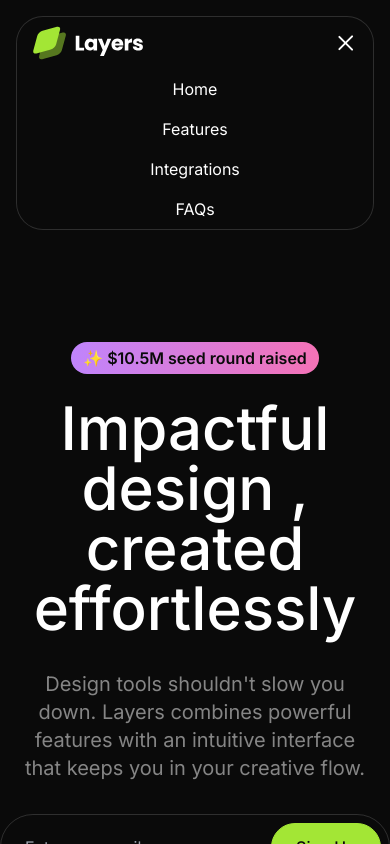
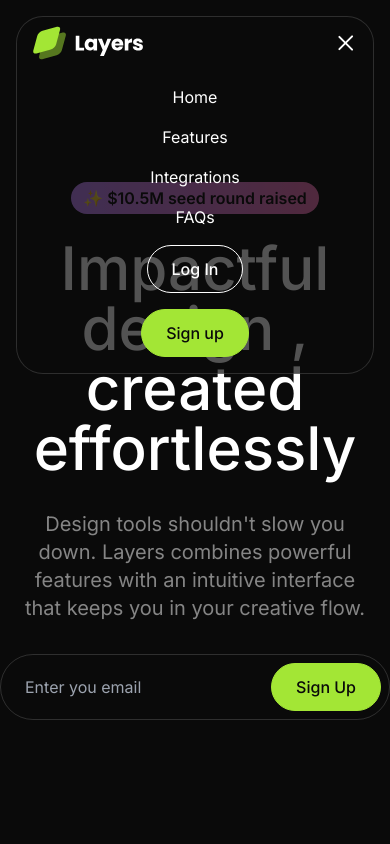
Before and after one commit to LOSTBOY-IS-DED/Layers, a Next.js app in the folder starter-template/: page / in a window 390 px wide. Both pictures are taken after a click on the icon 345 px from the left and 43 px from the top of the page. Shown: the top 844 px of the page. Built offline with nearby package versions, Linux system fonts and the light colour scheme.

Commit message:
animated the navbar completely

```diff
--- a/starter-template/src/sections/Navbar.tsx
+++ b/starter-template/src/sections/Navbar.tsx
@@ -4,6 +4,7 @@ import logoImage from "@/assets/images/logo.svg";
 import Button from "@/components/Button";
 import { useState } from "react";
 import { twMerge } from "tailwind-merge";
+import { AnimatePresence , motion } from "framer-motion";
 
 const navLinks = [
     { label: "Home", href: "#" },
@@ -16,9 +17,11 @@ export default function Navbar() {
     const [isOpen, setIsOpen] = useState(false);
 
     return (
-        <section className="py-4 lg:py-8 sticky top-0 z-50">
+        <>
+
+        <section className="py-4 lg:py-8 fixed w-full top-0 z-50">
             <div className="container max-w-5xl">
-                <div className="border border-white/15 rounded-[27px] bg-neutral-950/70 backdrop:blur">
+                <div className="border border-white/15 rounded-[27px] md:rounded-full bg-neutral-950/70 backdrop:blur">
                     {/* grid holding our logo and other things */}
                     <div className="grid grid-cols-2 lg:grid-cols-3  p-2 px-4 md:pr-2 items-center">
                         <div>
@@ -101,21 +104,35 @@ export default function Navbar() {
                 <button>Sign Up</button> */}
                         </div>
                     </div>
+                    <AnimatePresence>
                     {isOpen && (
-                        <div className="flex flex-col items-center">
+                        <motion.div
+                            initial={{height : 0}}
+                            animate={{height : "auto"}}
+                            exit={{height: 0}}
+                         className="overflow-hidden">
+
+                            <div className="flex flex-col items-center gap-4 py-4 ">
                             {navLinks.map((link) => (
                                 <a
-                                    className="py-2"
+                                    className=""
                                     href={link.href}
                                     key={link.label}
                                 >
                                     {link.label}
                                 </a>
                             ))}
-                        </div>
+                            <Button variant="secondary">Log In</Button>
+                            <Button variant="primary">Sign up</Button>
+                            </div>
+
+                        </motion.div>
                     )}
+                    </AnimatePresence>
                 </div>
             </div>
         </section>
+        <div className="pb-[86px] md:pb-[98px] lg:pb-[130px]"></div>
+        </>
     );
 }
```
